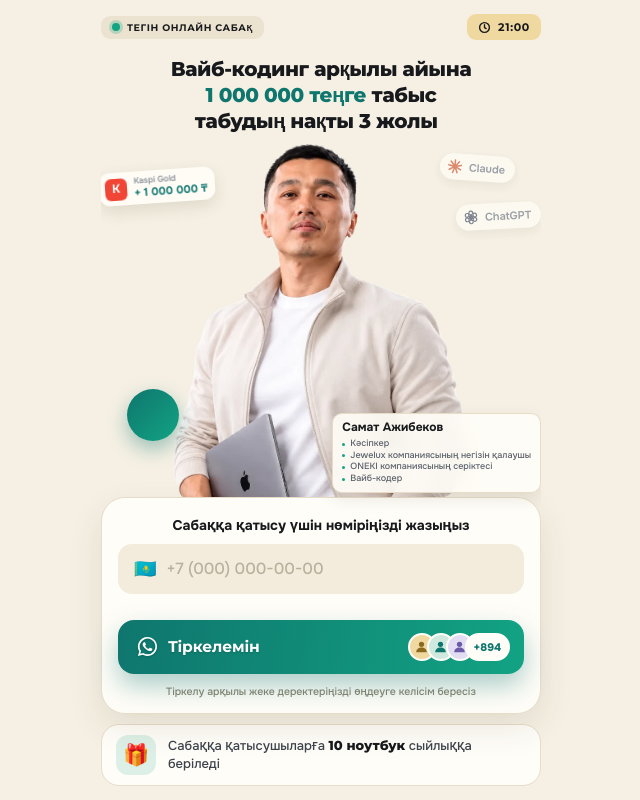
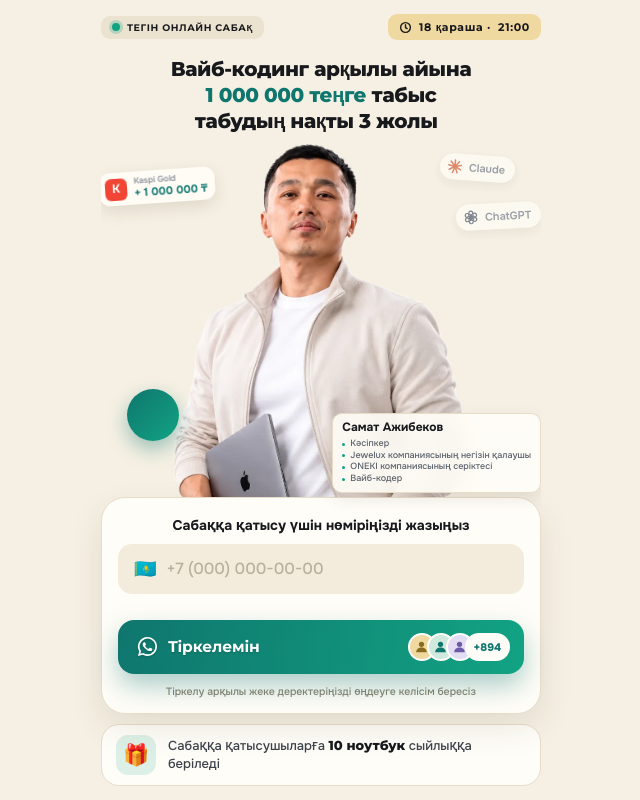
Before and after one commit to samatazhibekov-hub/Site-VibeCode, a plain HTML site: page index.html in a window 1280 px wide. Shown: the whole page, without its empty margins (319-959 px from the left). Drawn offline with Linux system fonts and the light colour scheme.

Commit message:
Дата ближайшего вебинара на плашке «18 қараша · 21:00», меняется сама каждый день
Co-Authored-By: Claude Opus 5.5 <noreply@anthropic.com>

```diff
--- a/index.html
+++ b/index.html
@@ -51,7 +51,13 @@ var REGISTERED_PEOPLE = [
   { name: 'Тимур', city: 'Астана' },
   { name: 'Ақбота', city: 'Астана' }
 ];
-var REG_PUSH_PAUSES_SEC = [2, 3];   // паузы между уведомлениями по очереди: 2 с, 3 с, 2 с, 3 с…
+var REG_PUSH_PAUSES_SEC = [2, 3];
+
+// 7) Дата ближайшего вебинара на жёлтой плашке («18 қараша · 21:00»). Меняется сама каждый день:
+//    до 21:00 по Алматы показывается сегодняшняя дата, после 21:00 — завтрашняя.
+//    FIRST_WEBINAR — самый первый вебинар: раньше этой даты не показывается.
+var FIRST_WEBINAR = '2026-11-18';
+var WEBINAR_HOUR = 21;   // паузы между уведомлениями по очереди: 2 с, 3 с, 2 с, 3 с…
 
 // 3) ID Meta Pixel (только цифры). Пусто = пиксель выключен.
 var PIXEL_ID = '';
@@ -588,7 +594,7 @@ if (PIXEL_ID) {
     <div class="badge"><i></i>ТЕГІН ОНЛАЙН САБАҚ</div>
     <div class="badge time">
       <svg viewBox="0 0 24 24" fill="none" stroke="currentColor" stroke-width="2.6" stroke-linecap="round" aria-hidden="true"><circle cx="12" cy="12" r="9"/><path d="M12 7v5l3 2"/></svg>
-      21:00
+      <span id="webDate"></span>21:00
     </div>
   </div>
 
@@ -850,6 +856,19 @@ if (PIXEL_ID) {
     shownReg = REGISTERED_PEOPLE.length;
   }
 
+  /* ---------- Дата ближайшего вебинара (время Алматы, UTC+5) ---------- */
+  (function () {
+    var MONTHS = ['қаңтар', 'ақпан', 'наурыз', 'сәуір', 'мамыр', 'маусым',
+                  'шілде', 'тамыз', 'қыркүйек', 'қазан', 'қараша', 'желтоқсан'];
+    var almaty = new Date(Date.now() + 5 * 3600 * 1000);          // часы UTC этой даты = время в Алматы
+    var day = Date.UTC(almaty.getUTCFullYear(), almaty.getUTCMonth(), almaty.getUTCDate());
+    if (almaty.getUTCHours() >= WEBINAR_HOUR) day += 24 * 3600 * 1000;   // сегодняшний уже начался — завтра
+    var first = Date.parse(FIRST_WEBINAR + 'T00:00:00Z');
+    if (first > day) day = first;
+    var d = new Date(day);
+    document.getElementById('webDate').textContent = d.getUTCDate() + ' ' + MONTHS[d.getUTCMonth()] + ' · ';
+  })();
+
   /* ---------- Голос Самата: кнопка Play ---------- */
   (function () {
     var heroBox = document.getElementById('hero');
```
